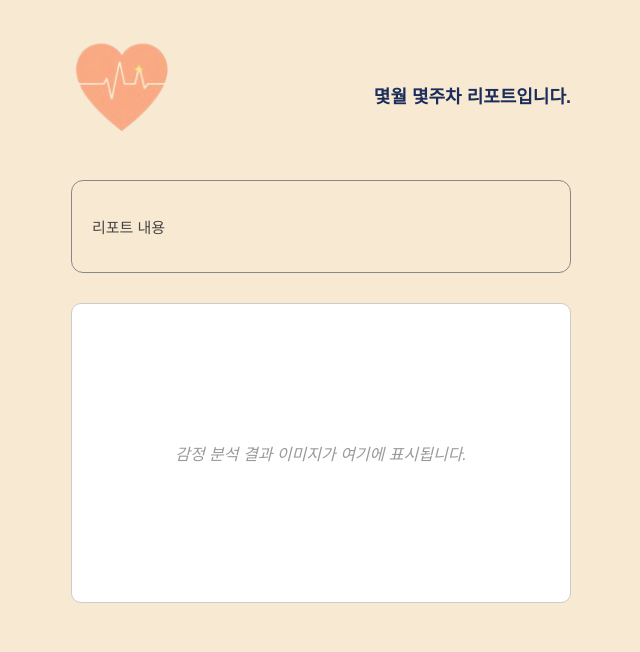
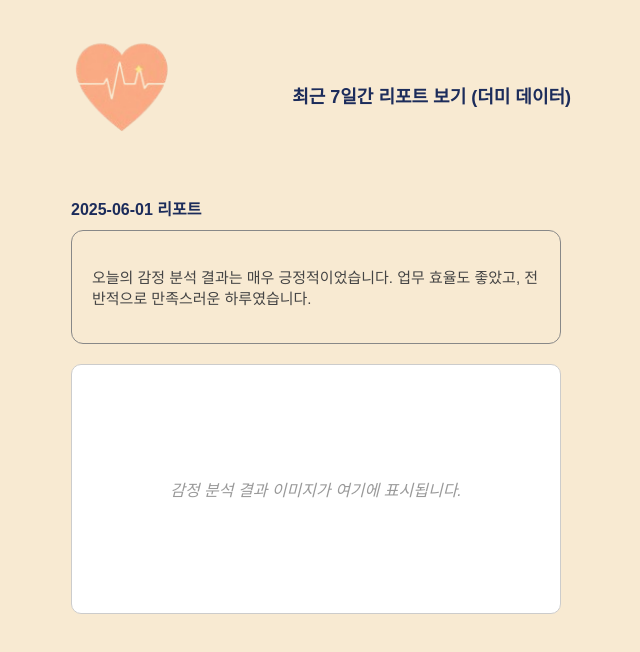
Before and after one commit to HumaniCare/FrontEnd, a React (Create React App) app: page /reports in a window 1280 px wide. Shown: the top 652 px of the page, without its empty margins (319-959 px from the left). Built offline with nearby package versions, Linux system fonts and the light colour scheme; what mic-recorder-to-mp3 would draw is missing.

Commit message:
report 7일간 데이터 저장 (더미)

```diff
--- a/src/pages/ReportsPage.js
+++ b/src/pages/ReportsPage.js
@@ -2,21 +2,67 @@ import React from "react";
 import Logo from "../components/Logo";
 
 const ReportsPage = () => {
+  // 1) 더미 리포트 데이터: 실제로는 이 부분을 서버 응답 데이터로 교체하면 됩니다.
+  const dummyReports = [
+    {
+      date: "2025-06-01",
+      content: "오늘의 감정 분석 결과는 매우 긍정적이었습니다. 업무 효율도 좋았고, 전반적으로 만족스러운 하루였습니다.",
+      imageUrl: null, // 이미지가 없을 땐 null 또는 빈 문자열
+    },
+    {
+      date: "2025-05-31",
+      content: "어제는 약간 우울한 기분이 들었지만, 저녁 산책 후 기분이 많이 좋아졌습니다.",
+      imageUrl: null,
+    },
+    {
+      date: "2025-05-30",
+      content: "주말이라 휴식 시간이 많았고, 가족과 시간을 보내며 안정감을 느꼈습니다.",
+      imageUrl: null,
+    },
+    {
+      date: "2025-05-29",
+      content: "업무 스트레스가 조금 쌓였지만, 운동을 통해 해소하였습니다.",
+      imageUrl: null,
+    },
+    // 원한다면 7일치까지 더 추가해 보세요.
+  ];
+
   return (
     <div style={styles.container}>
+      {/* 헤더 */}
       <div style={styles.header}>
         <Logo />
-        <h2 style={styles.title}>몇월 몇주차 리포트입니다.</h2>
+        <h2 style={styles.title}>최근 7일간 리포트 보기 (더미 데이터)</h2>
       </div>
 
-      <div style={styles.reportBox}>
-        <p style={styles.reportText}>
-            리포트 내용
-        </p>
-      </div>
+      {/* 가로 스크롤 컨테이너 */}
+      <div style={styles.storyContainer}>
+        {dummyReports.map((report, idx) => (
+          <div key={idx} style={styles.reportCard}>
+            {/* 날짜(타이틀) */}
+            <h3 style={styles.cardDate}>{report.date} 리포트</h3>
 
-      <div style={styles.imagePlaceholder}>
-        <p style={styles.placeholderText}>감정 분석 결과 이미지가 여기에 표시됩니다.</p>
+            {/* 리포트 텍스트 박스 */}
+            <div style={styles.reportBox}>
+              <p style={styles.reportText}>{report.content}</p>
+            </div>
+
+            {/* 이미지 영역 (더미라 이미지 없음) */}
+            <div style={styles.imagePlaceholder}>
+              {report.imageUrl ? (
+                <img
+                  src={report.imageUrl}
+                  alt={`${report.date} 감정 분석 결과`}
+                  style={styles.reportImage}
+                />
+              ) : (
+                <p style={styles.placeholderText}>
+                  감정 분석 결과 이미지가 여기에 표시됩니다.
+                </p>
+              )}
+            </div>
+          </div>
+        ))}
       </div>
     </div>
   );
@@ -44,15 +90,46 @@ const styles = {
     fontWeight: "bold",
     color: "#1C2C5B",
   },
+
+  // ─────────────────────────────────────────────────────────────────────
+  // 가로 스크롤(스토리) 컨테이너
+  storyContainer: {
+    width: "100%",
+    maxWidth: "500px",
+    display: "flex",
+    overflowX: "auto",
+    scrollSnapType: "x mandatory", // 카드가 스냅되도록 하는 속성 (선택 사항)
+  },
+  // 스크롤바를 숨기고 싶다면 아래 CSS를 전역 또는 CSS 모듈에 추가하세요:
+  // .storyContainer::-webkit-scrollbar { display: none; }
+  // storyContainer: { scrollbarWidth: "none", msOverflowStyle: "none", /* 파이어폭스·IE용 */ }
+
+  // 각 리포트 카드
+  reportCard: {
+    flex: "0 0 auto", // 가로 늘리지 않고 고정 폭 유지
+    width: "100%",    // 컨테이너 전체 폭 (maxWidth: 500px 기준)
+    boxSizing: "border-box",
+    paddingRight: "10px",    // 카드 사이 간격
+    scrollSnapAlign: "start",// 스냅 시 왼쪽에 정렬
+  },
+
+  // 카드 내부—날짜
+  cardDate: {
+    fontSize: "16px",
+    fontWeight: "bold",
+    color: "#1C2C5B",
+    marginBottom: "10px",
+  },
+
+  // 카드 내부—리포트 텍스트 박스
   reportBox: {
     width: "100%",
-    maxWidth: "500px",
     backgroundColor: "#F8EAD2",
     border: "1px solid #888",
     borderRadius: "12px",
     padding: "20px",
-    marginBottom: "30px",
-    maxHeight: "250px",
+    marginBottom: "20px",
+    maxHeight: "200px",
     overflowY: "auto",
     boxSizing: "border-box",
   },
@@ -60,21 +137,30 @@ const styles = {
     fontSize: "15px",
     color: "#444",
   },
+
+  // 카드 내부—이미지 영역
   imagePlaceholder: {
     width: "100%",
-    maxWidth: "500px",
-    height: "300px",
+    height: "250px",
     backgroundColor: "#FFF",
     border: "1px solid #ccc",
     borderRadius: "10px",
     display: "flex",
     justifyContent: "center",
     alignItems: "center",
+    boxSizing: "border-box",
   },
   placeholderText: {
     color: "#999",
     fontStyle: "italic",
   },
+  reportImage: {
+    width: "100%",
+    height: "100%",
+    objectFit: "contain",
+    borderRadius: "10px",
+  },
+  // ─────────────────────────────────────────────────────────────────────
 };
 
 export default ReportsPage;
```
